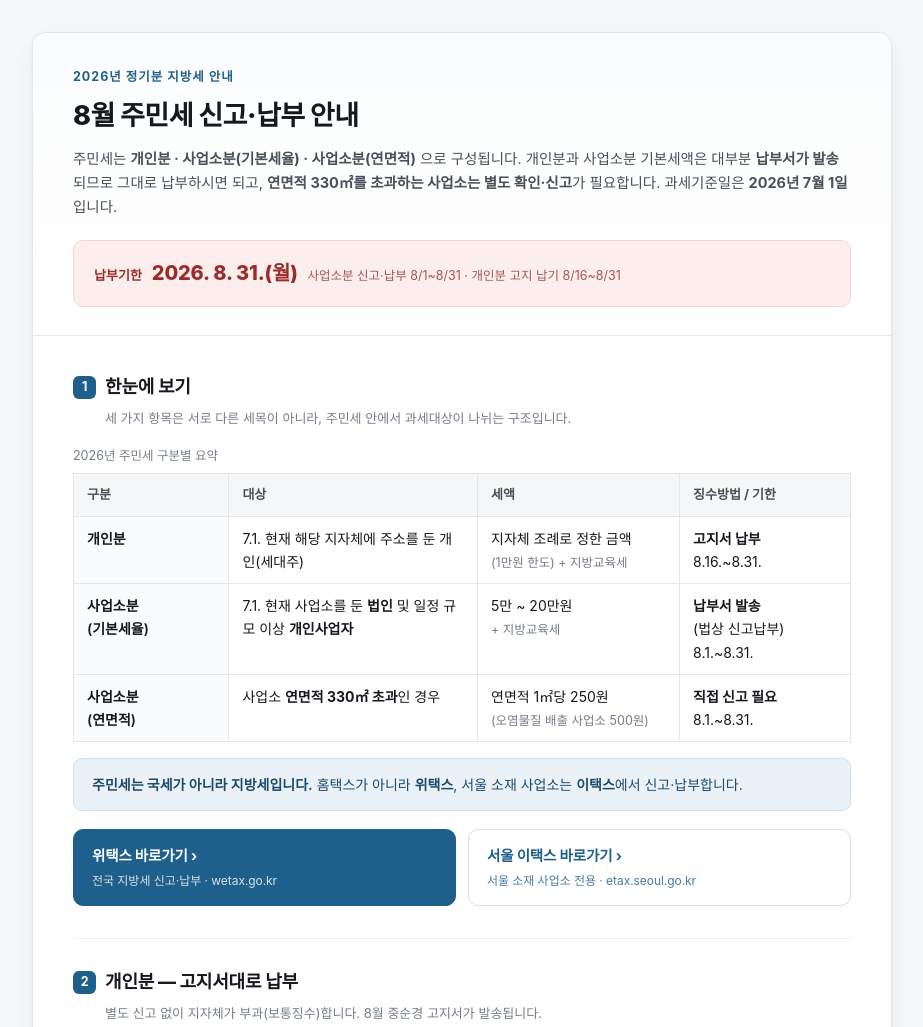
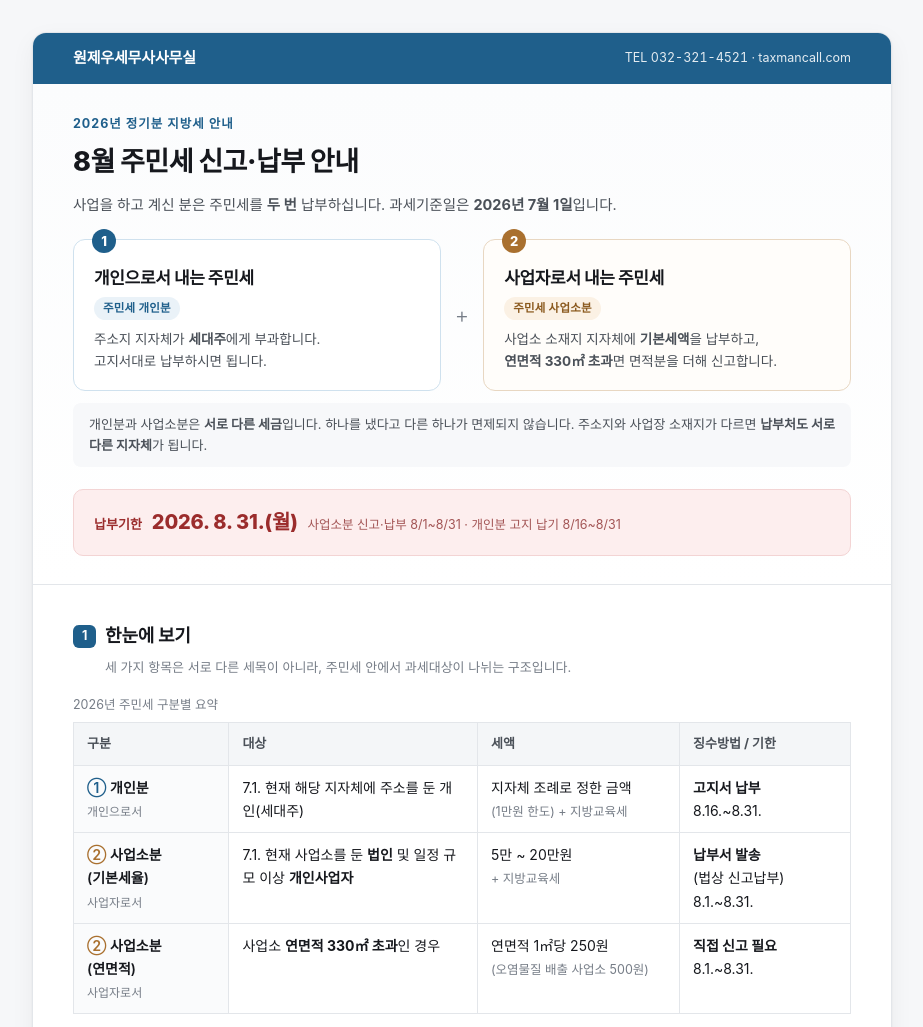
Before and after one commit to taxmancall/resident-tax, a plain HTML site: page index.html in a window 1280 px wide. Shown: the top 1027 px of the page, without its empty margins (178-1101 px from the left). Drawn offline with Linux system fonts and the light colour scheme.

Commit message:
Update index.html

```diff
--- a/index.html
+++ b/index.html
@@ -3,7 +3,17 @@
 <head>
 <meta charset="UTF-8">
 <meta name="viewport" content="width=device-width, initial-scale=1">
-<title>2026년 8월 주민세 신고·납부 안내</title>
+<title>[원제우세무사사무실] 2026년 8월 주민세 신고·납부 안내</title>
+<meta name="author" content="원제우세무사사무실">
+<meta name="description" content="원제우세무사사무실이 보내드리는 2026년 8월 주민세 안내입니다. 개인분·사업소분 납부기한은 8월 31일(월)입니다.">
+<meta property="og:site_name" content="원제우세무사사무실">
+<meta property="og:type" content="article">
+<meta property="og:title" content="[원제우세무사사무실] 2026년 8월 주민세 신고·납부 안내">
+<meta property="og:description" content="원제우세무사사무실 고객 안내문입니다. 개인분·사업소분 납부기한 8월 31일(월). 연면적 330㎡ 초과 사업소는 별도 신고가 필요합니다. 문의 032-321-4521">
+<meta property="og:url" content="https://taxmancall.com">
+<meta name="twitter:card" content="summary">
+<meta name="twitter:title" content="[원제우세무사사무실] 2026년 8월 주민세 신고·납부 안내">
+<meta name="twitter:description" content="개인분·사업소분 납부기한 8월 31일(월). 문의 032-321-4521">
 <style>
   :root{
     --ink:#16181d;
@@ -36,8 +46,15 @@
     border:1px solid var(--line);border-radius:14px;overflow:hidden;
     box-shadow:0 1px 3px rgba(20,24,30,.05),0 8px 24px rgba(20,24,30,.05);
   }
+  .brandbar{
+    display:flex;flex-wrap:wrap;align-items:center;justify-content:space-between;gap:6px 16px;
+    padding:13px 40px;background:var(--accent);color:#fff;
+  }
+  .brandbar .bname{font-size:15px;font-weight:800;letter-spacing:-.01em}
+  .brandbar .btel{font-size:12.5px;opacity:.88;font-variant-numeric:tabular-nums}
+
   header{
-    padding:34px 40px 28px;border-bottom:1px solid var(--line);
+    padding:30px 40px 28px;border-bottom:1px solid var(--line);
     background:linear-gradient(180deg,#fbfcfd 0%,#ffffff 100%);
   }
   .eyebrow{
@@ -46,6 +63,36 @@
   }
   h1{margin:0 0 14px;font-size:27px;line-height:1.3;letter-spacing:-.02em;font-weight:800}
   .lede{margin:0;color:var(--ink-2);font-size:14.5px}
+  .two{
+    display:grid;grid-template-columns:1fr auto 1fr;align-items:stretch;gap:12px;margin-top:22px;
+  }
+  .two-card{
+    position:relative;padding:18px 20px 17px;border-radius:12px;
+    background:#fff;border:1.5px solid #cfe1ee;
+  }
+  .two-card:nth-of-type(3){border-color:#e8d7c2;background:#fffdfa}
+  .two-n{
+    position:absolute;top:-11px;left:18px;width:24px;height:24px;border-radius:50%;
+    background:var(--accent);color:#fff;font-size:13px;font-weight:800;
+    display:flex;align-items:center;justify-content:center;
+  }
+  .two-card:nth-of-type(3) .two-n{background:#a9702f}
+  .two-t{font-size:17px;font-weight:800;letter-spacing:-.02em;margin:6px 0 3px;color:var(--ink)}
+  .two-s{
+    display:inline-block;font-size:11.5px;font-weight:700;letter-spacing:.02em;
+    color:var(--accent);background:var(--accent-soft);padding:2px 9px;border-radius:20px;margin-bottom:9px;
+  }
+  .two-card:nth-of-type(3) .two-s{color:#8b5a1f;background:#fbf1e4}
+  .two-d{font-size:13.5px;color:var(--ink-2);line-height:1.6}
+  .two-plus{
+    display:flex;align-items:center;justify-content:center;
+    font-size:22px;font-weight:300;color:var(--ink-3);padding:0 2px;
+  }
+  .two-note{
+    margin:12px 0 0;font-size:13px;color:var(--ink-2);
+    padding:11px 16px;background:#f7f8fa;border-radius:8px;
+  }
+
   .deadline{
     display:flex;flex-wrap:wrap;align-items:baseline;gap:10px;
     margin-top:22px;padding:16px 20px;border-radius:10px;
@@ -140,9 +187,12 @@
 
   @media (max-width:680px){
     body{padding:14px 8px 40px}
-    header,main,footer{padding-left:20px;padding-right:20px}
+    header,main,footer,.brandbar{padding-left:20px;padding-right:20px}
     h1{font-size:22px}
     .grid,.btns{grid-template-columns:1fr}
+    .two{grid-template-columns:1fr;gap:16px}
+    .two-plus{padding:0;font-size:18px}
+    .two-t{font-size:16px}
     table{font-size:13px}
     th,td{padding:8px 10px}
   }
@@ -150,6 +200,7 @@
     body{background:#fff;padding:0;font-size:11pt}
     .sheet{border:0;box-shadow:none;max-width:none;border-radius:0}
     header,main,footer{padding-left:0;padding-right:0}
+    .brandbar{background:#fff;color:#1f5f8b;border-bottom:2px solid #1f5f8b;padding:0 0 8px}
     section{break-inside:avoid}
     .btn,.btn:nth-child(2){background:#fff;color:#1f5f8b;border:1px solid #cfe1ee}
     a{text-decoration:none}
@@ -159,13 +210,36 @@
 <body>
 <div class="sheet">
 
+  <div class="brandbar">
+    <span class="bname">원제우세무사사무실</span>
+    <span class="btel">TEL 032-321-4521 · taxmancall.com</span>
+  </div>
+
   <header>
     <p class="eyebrow">2026년 정기분 지방세 안내</p>
     <h1>8월 주민세 신고·납부 안내</h1>
-    <p class="lede">주민세는 <b>개인분 · 사업소분(기본세율) · 사업소분(연면적)</b> 으로 구성됩니다.
-      개인분과 사업소분 기본세액은 대부분 <b>납부서가 발송</b>되므로 그대로 납부하시면 되고,
-      <b>연면적 330㎡를 초과하는 사업소는 별도 확인·신고</b>가 필요합니다.
+    <p class="lede">사업을 하고 계신 분은 주민세를 <b>두 번</b> 납부하십니다.
       과세기준일은 <b>2026년 7월 1일</b>입니다.</p>
+
+    <div class="two">
+      <div class="two-card">
+        <div class="two-n">1</div>
+        <div class="two-t">개인으로서 내는 주민세</div>
+        <div class="two-s">주민세 개인분</div>
+        <div class="two-d">주소지 지자체가 <b>세대주</b>에게 부과합니다.<br>고지서대로 납부하시면 됩니다.</div>
+      </div>
+      <div class="two-plus">+</div>
+      <div class="two-card">
+        <div class="two-n">2</div>
+        <div class="two-t">사업자로서 내는 주민세</div>
+        <div class="two-s">주민세 사업소분</div>
+        <div class="two-d">사업소 소재지 지자체에 <b>기본세액</b>을 납부하고,<br>
+          <b>연면적 330㎡ 초과</b>면 면적분을 더해 신고합니다.</div>
+      </div>
+    </div>
+
+    <p class="two-note">개인분과 사업소분은 <b>서로 다른 세금</b>입니다. 하나를 냈다고 다른 하나가 면제되지 않습니다.
+      주소지와 사업장 소재지가 다르면 <b>납부처도 서로 다른 지자체</b>가 됩니다.</p>
 
     <div class="deadline">
       <span class="lab">납부기한</span>
@@ -193,19 +267,19 @@
         </thead>
         <tbody>
           <tr>
-            <th>개인분</th>
+            <th><span style="color:#1f5f8b">①</span> 개인분<br><span style="color:#767d87;font-size:12px;font-weight:400">개인으로서</span></th>
             <td>7.1. 현재 해당 지자체에 주소를 둔 개인(세대주)</td>
             <td>지자체 조례로 정한 금액<br><span style="color:#767d87;font-size:12.5px">(1만원 한도) + 지방교육세</span></td>
             <td><b>고지서 납부</b><br>8.16.~8.31.</td>
           </tr>
           <tr>
-            <th>사업소분<br>(기본세율)</th>
+            <th><span style="color:#a9702f">②</span> 사업소분<br>(기본세율)<br><span style="color:#767d87;font-size:12px;font-weight:400">사업자로서</span></th>
             <td>7.1. 현재 사업소를 둔 <b>법인</b> 및 일정 규모 이상 <b>개인사업자</b></td>
             <td>5만 ~ 20만원<br><span style="color:#767d87;font-size:12.5px">+ 지방교육세</span></td>
             <td><b>납부서 발송</b><br>(법상 신고납부)<br>8.1.~8.31.</td>
           </tr>
           <tr>
-            <th>사업소분<br>(연면적)</th>
+            <th><span style="color:#a9702f">②</span> 사업소분<br>(연면적)<br><span style="color:#767d87;font-size:12px;font-weight:400">사업자로서</span></th>
             <td>사업소 <b>연면적 330㎡ 초과</b>인 경우</td>
             <td>연면적 1㎡당 250원<br><span style="color:#767d87;font-size:12.5px">(오염물질 배출 사업소 500원)</span></td>
             <td><b>직접 신고 필요</b><br>8.1.~8.31.</td>
```
